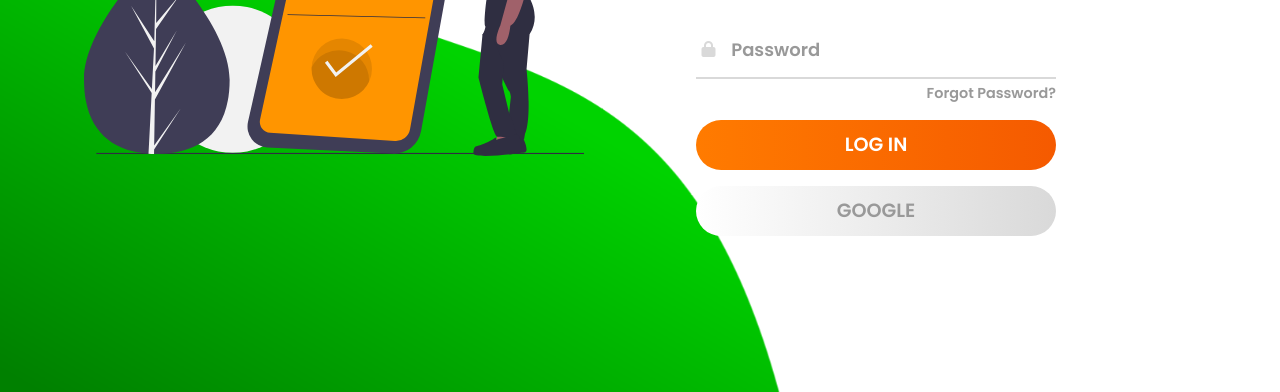
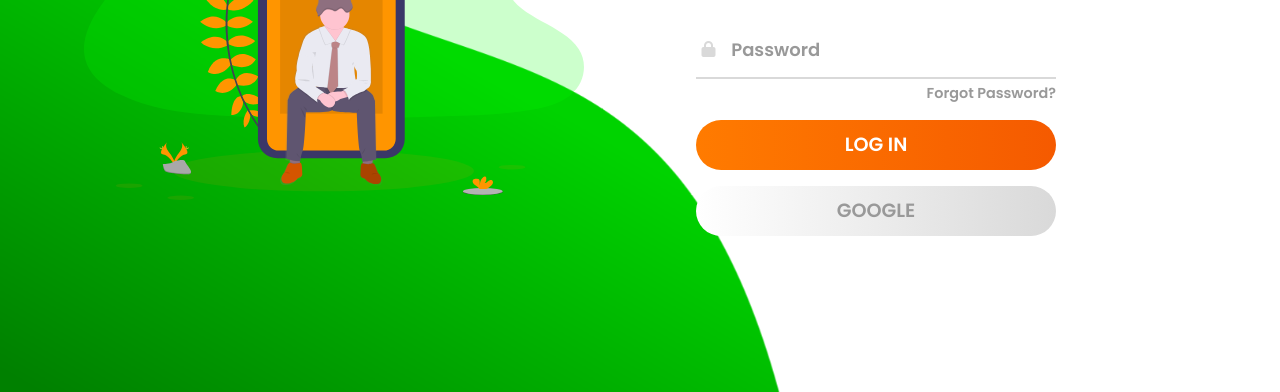
Before and after one commit to NaufalAhmd/Login, a plain HTML site: page index.html in a window 1280 px wide. Shown: the part 408-800 px from the top of the page. Drawn offline with Linux system fonts and the light colour scheme.

Commit message:
6 commit

```diff
--- a/index.html
+++ b/index.html
@@ -13,7 +13,7 @@
         <img class="wave" src="wave.png" alt="">
         <div class="container">
             <div class="img">
-                <img src="phone-list.svg" alt="">
+                <img src="phone.svg" alt="">
             </div>
             <div class="login-container">
                 <form action="index.html">
```
